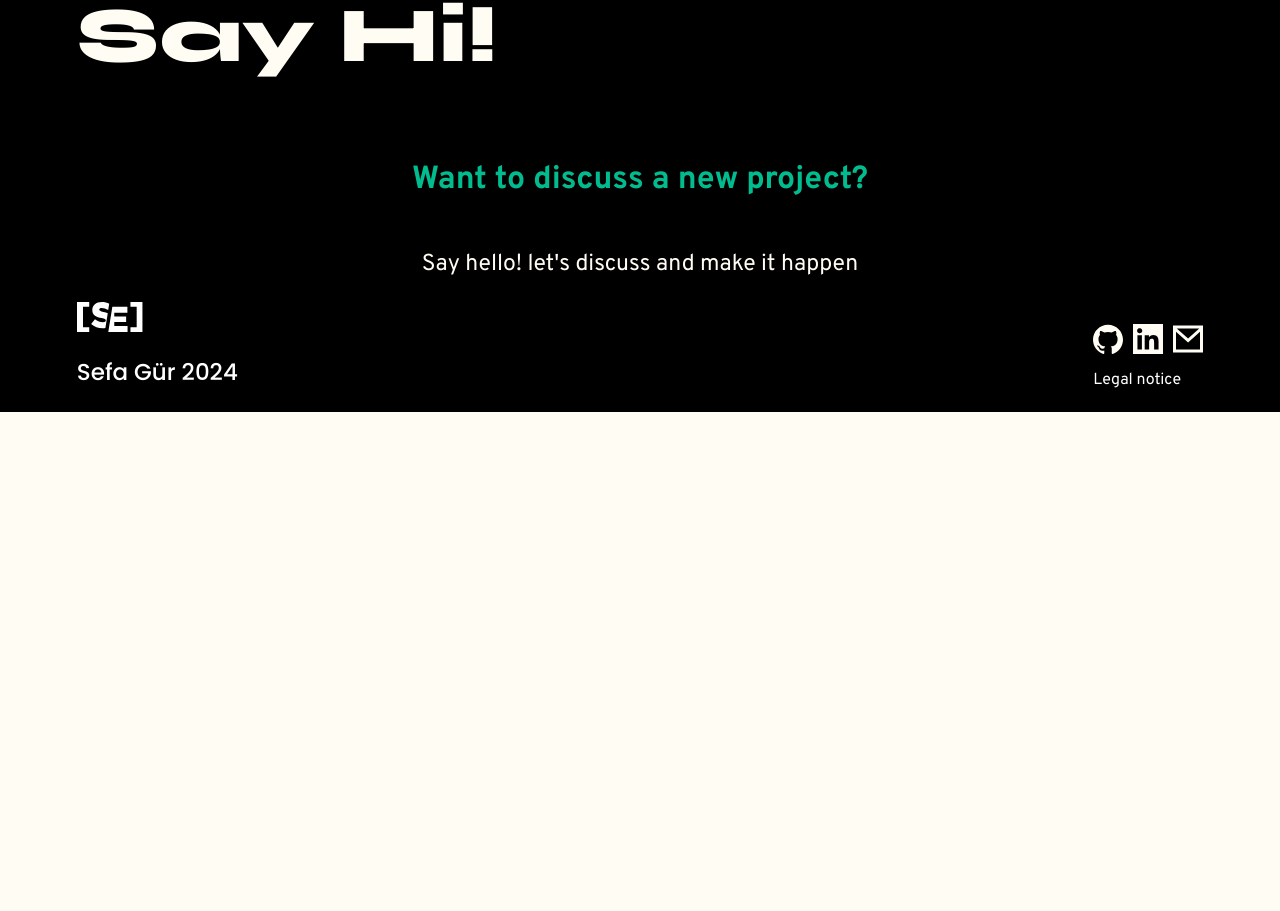
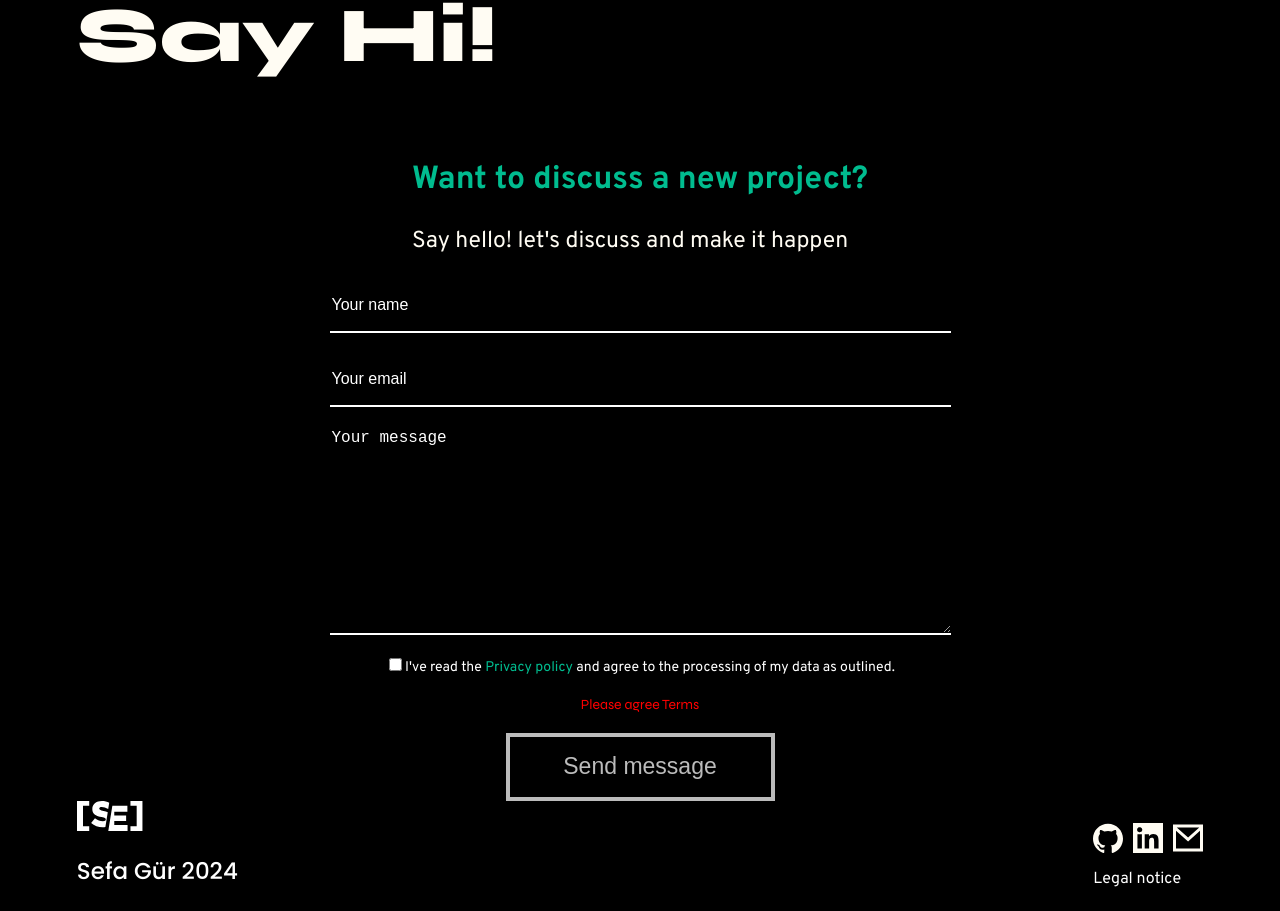
Before and after one commit to seggo2/Portfolio, an Angular app: page / in a window 1280 px wide. Shown: the part 6057-6968 px from the top of the page. Before the commit the page ends 6469 px from the top, so only its background shows below. Built offline with nearby package versions, Linux system fonts and the light colour scheme.

Commit message:
finished forms area and php implemented

```diff
--- a/src/app/app.config.ts
+++ b/src/app/app.config.ts
@@ -2,7 +2,8 @@ import { ApplicationConfig } from '@angular/core';
 import { provideRouter } from '@angular/router';
 
 import { routes } from './app.routes';
+import { provideHttpClient } from '@angular/common/http';
 
 export const appConfig: ApplicationConfig = {
-  providers: [provideRouter(routes)]
+  providers: [provideRouter(routes) , provideHttpClient()]
 };
--- a/src/app/main/contact/contact.component.html
+++ b/src/app/main/contact/contact.component.html
@@ -3,8 +3,46 @@
     <div class="contactMargin">
         <h1 class="fontSyne">Say Hi!</h1>
         <div class="postionFormula">
-            <h2 class="fontOverpass">Want to discuss a new project?</h2>
-            <p class="fontOverpass">Say hello! let's discuss and make it happen</p>
+            <div>
+                <h2 class="fontOverpass">Want to discuss a new project?</h2>
+                <p class="fontOverpass">Say hello! let's discuss and make it happen</p>
+            </div>
+
+            <form class="formPosition" (ngSubmit)="onSubmit(contactForm)" #contactForm="ngForm">
+
+                <input #name="ngModel" minlength="3" [(ngModel)]="contactData.name" name="name" class="formName" type="text"
+                    placeholder="Your name" required>
+
+                @if (!name.valid && name.touched) {
+                <span class="spanMessage , fontSyne">Please enter Name</span>
+                }
+
+                <input #email="ngModel" minlength="10" [(ngModel)]="contactData.email" name="email" class="formEmail" type="email"
+                    placeholder="Your email" required pattern="[a-zA-Z0-9._%+-]+@[a-zA-Z0-9.-]+\.[a-zA-Z]{2,}">
+
+                @if (!email.valid && email.touched) {
+                <span class="spanMessage , fontSyne">Please enter email</span>
+                }
+
+                <textarea #message="ngModel" minlength="10" [(ngModel)]="contactData.message" class="formMessage"
+                    type="text" placeholder="Your message" name="textarea" required></textarea>
+
+                @if (!message.valid && message.touched) {
+                <span class="spanMessage , fontSyne">Please enter Message</span>
+                }
+
+
+                <label class="checkbox , fontOverpass"><input required type="checkbox" name="checkbox"
+                    (change)="toggleEditable($event)"  value="value">I've read the <a href="">Privacy policy</a> and agree to the processing of my data
+                    as outlined.</label>
+
+                    @if (!this.contentEditable) {
+                        <span class="spanMessage , fontSyne">Please agree Terms</span>
+                        }
+
+                <button class="formButton">Send message</button>
+            </form>
+
         </div>
     </div>
 </div>
--- a/src/app/main/contact/contact.component.scss
+++ b/src/app/main/contact/contact.component.scss
@@ -34,3 +34,82 @@ h1{
     align-items: center;
     flex-direction: column;
 }
+
+.formPosition{
+    display: flex;
+    justify-content: center;
+    flex-direction: column;
+    align-items: center;
+    gap: 20px;
+    a{
+        text-decoration: none;
+        color: #00BC8F;
+        &:hover{
+            color: red;
+            text-decoration: underline;
+        }
+    }
+}
+
+
+.checkbox{
+    color: white !important;
+    font-size:14px;
+}
+
+
+
+.formName{
+    background-color: black;
+    color: white;
+    border: 0px;
+    border-bottom: 2px solid white;
+    height: 50px;
+    font-size: 16px;
+    width: 617px;
+}
+
+::-webkit-input-placeholder { /* Chrome/Opera/Safari */
+    color: white;
+  }
+
+
+
+  .formEmail{
+    background-color: black;
+    color: white;
+    border: 0px;
+    border-bottom: 2px solid white;
+    height: 50px;
+    font-size: 16px;
+    width: 617px;
+}
+
+.formMessage{
+    background-color: black;
+    color: white;
+    border: 0px;
+    border-bottom: 2px solid white;
+    height: 202px;
+    font-size: 16px;
+    width: 617px;
+}
+
+.formButton{
+    height: 68px;
+    width: 269px;
+    background-color: black;
+    border: 4px solid #BBBBBB;
+    color: #BBBBBB;
+    font-size: 23px;
+    cursor: pointer;
+    transition: transform 0.3s;
+    &:hover {
+        transform: scale(1.2);
+    }
+}
+
+.spanMessage{
+    font-size: 14px;
+    color: red;
+}
--- a/src/app/main/contact/contact.component.ts
+++ b/src/app/main/contact/contact.component.ts
@@ -1,12 +1,62 @@
-import { Component } from '@angular/core';
+import { Component, Inject } from '@angular/core';
+import { FormsModule, NgForm } from '@angular/forms';
+import { HttpClient } from '@angular/common/http';
 
 @Component({
   selector: 'app-contact',
   standalone: true,
-  imports: [],
+  imports: [FormsModule],
   templateUrl: './contact.component.html',
   styleUrl: './contact.component.scss'
 })
 export class ContactComponent {
 
+  constructor(private http: HttpClient) {}
+
+  contentEditable = false;
+
+  contactData = {
+    name: "",
+    email: "",
+    message: "",
+  }
+
+  mailTest = true;
+
+
+  post = {
+    endPoint: 'https://deineDomain.de/sendMail.php',
+    body: (payload: any) => JSON.stringify(payload),
+    options: {
+      headers: {
+        'Content-Type': 'text/plain',
+        responseType: 'text',
+      },
+    },
+  };
+
+  onSubmit(ngForm: NgForm) {
+    if (ngForm.submitted && ngForm.form.valid && !this.mailTest) {
+      this.http.post(this.post.endPoint, this.post.body(this.contactData))
+        .subscribe({
+          next: (response) => {
+
+            ngForm.resetForm();
+          },
+          error: (error) => {
+            console.error(error);
+          },
+          complete: () => console.info('send post complete'),
+        });
+    } else if (ngForm.submitted && ngForm.form.valid && this.mailTest) {
+
+      ngForm.resetForm();
+    }
+  }
+
+  toggleEditable(event: any) {
+    if (event.target.checked) {
+      this.contentEditable = true;
+    }
+  }
 }
```
Also changed, not shown: src/assets/imgs/body/arrow.svg (added), 1 other file (tests, documents, lock files or other folders).
